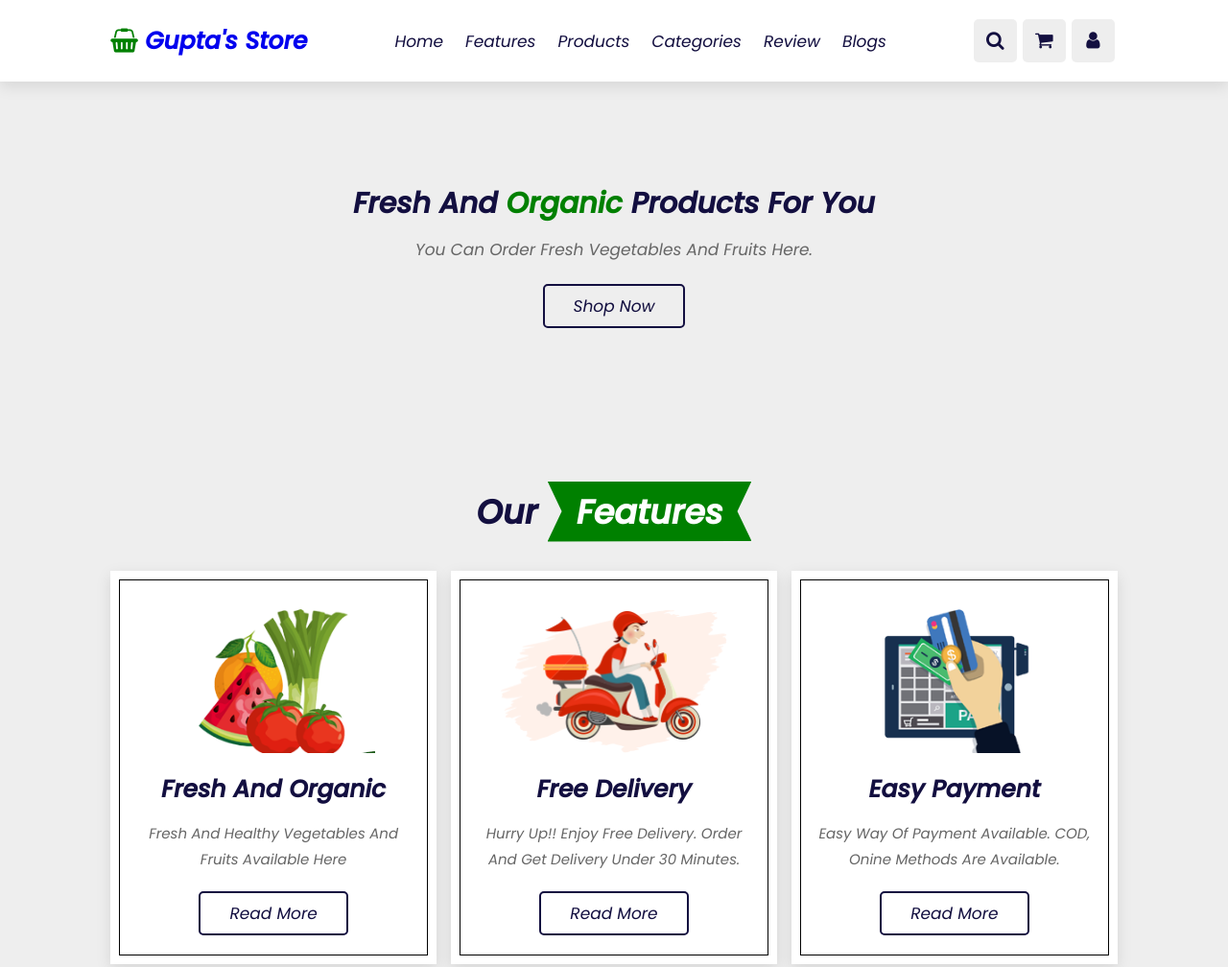
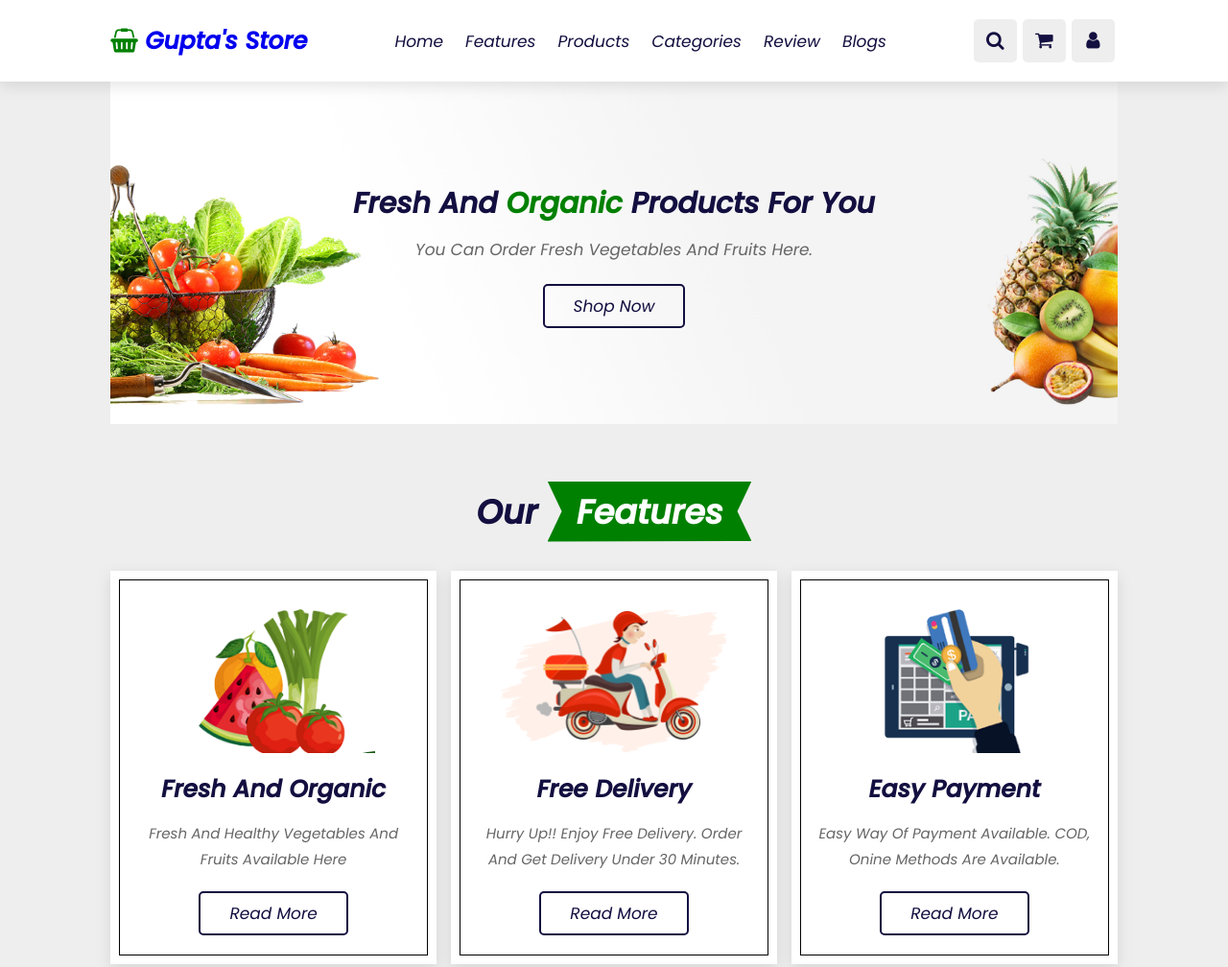
Before and after one commit to akashm12403/Grocery, a plain HTML site: page index.html in a window 1280 px wide. Shown: the top 1008 px of the page at 96% size. Drawn offline with nearby package versions, Linux system fonts and the light colour scheme.

Commit message:
Update style.css

```diff
--- a/style.css
+++ b/style.css
@@ -338,7 +338,7 @@ section
     border: 0 solid;
     display: flex;
     justify-content: center;
-    background: url(../banner-img.png) no-repeat;
+    background: url(../banner-img.jpg) no-repeat;
     background-position: center;
     background-size: cover;
     padding-top: 17rem;
```
